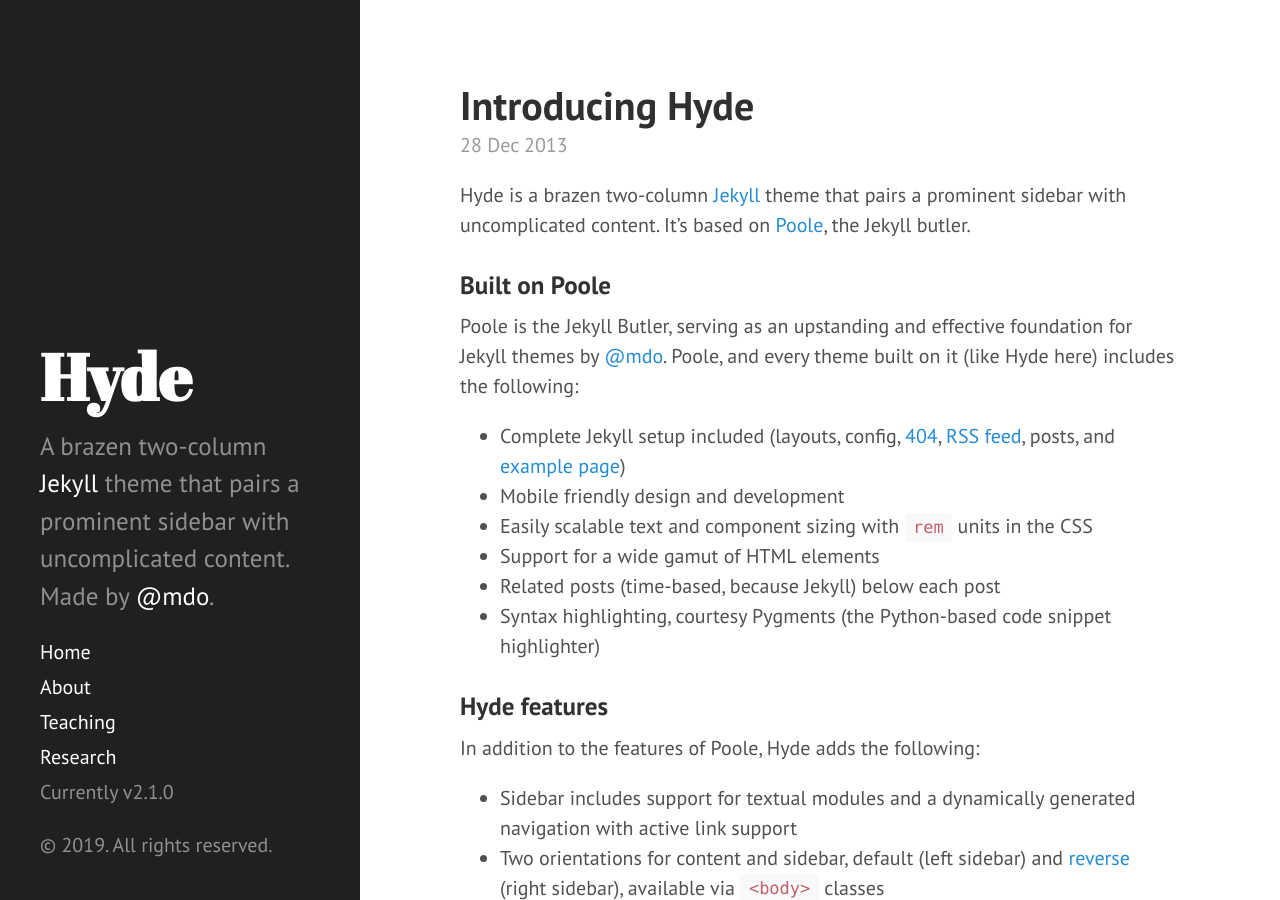
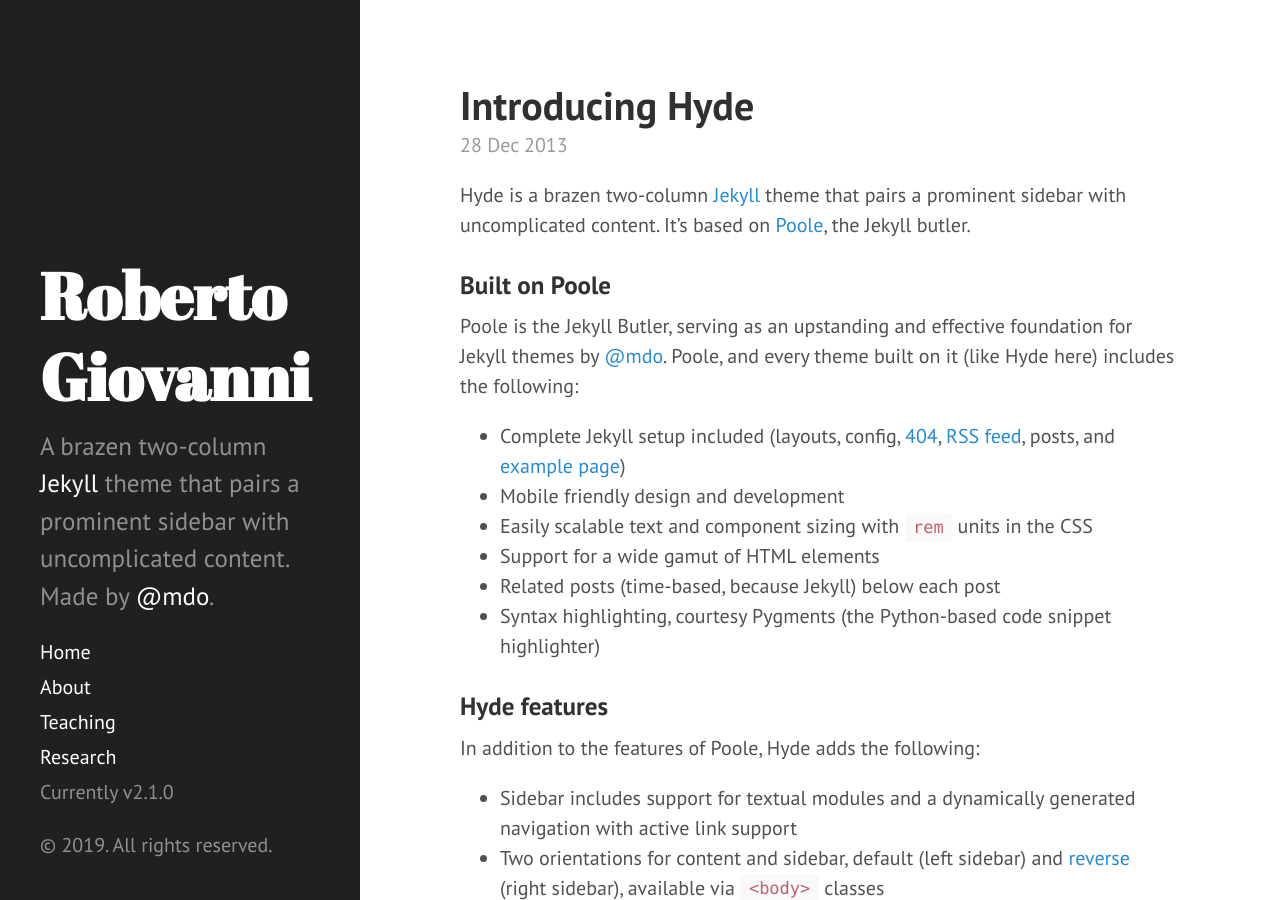
Before and after one commit to rgunam/rgunam.github.io, a Jekyll site: the page built from index.html, in a window 1280 px wide and 900 px high. Built offline with Jekyll 4.4.1, drawn with Linux system fonts in a browser that asks for light colours; Markdown is read by kramdown in place of the engine named in the settings; the list of posts is cut into pages by our own code.

Commit message:
Update _config.yml

```diff
--- a/_config.yml
+++ b/_config.yml
@@ -7,7 +7,7 @@
 
 
 # Setup
-title:            Hyde
+title:            Roberto Giovanni
 tagline:          'A Jekyll theme'
 description:      'A brazen two-column <a href="http://jekyllrb.com" target="_blank">Jekyll</a> theme that pairs a prominent sidebar with uncomplicated content. Made by <a href="https://twitter.com/mdo" target="_blank">@mdo</a>.'
 url:              http://hyde.getpoole.com
```
